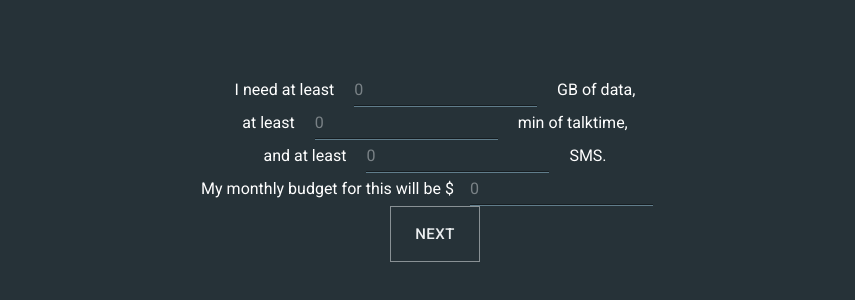
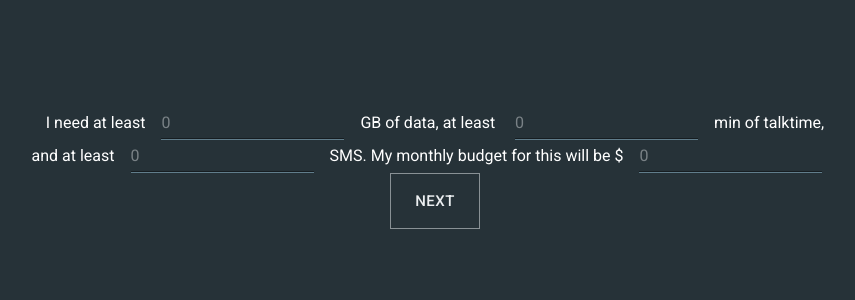
Before and after one commit to keanekwa/sg-mobile-plans, a React (Create React App) app: page /self in a window 1280 px wide. Shown: the part 224-524 px from the top of the page, without its empty margins (205-1060 px from the left). Built offline with nearby package versions, Linux system fonts and the light colour scheme.

Commit message:
Edited more styling. Now need do Result table styling

```diff
--- a/src/components/Result.js
+++ b/src/components/Result.js
@@ -25,7 +25,6 @@ export default function Result(props) {
 
   return (
     <Collapse in={checked} collapsedHeight='6.75rem'>
-      <Paper square={true} class='MobilePlanPaper'>
       <table onClick={expandOrMinimize}>
         <tbody>
           <tr>
@@ -47,7 +46,6 @@ export default function Result(props) {
       {pros === '' ? '' : <ul>{pros}</ul>}
       {cons === '' ? '' : 'Cons:'}
       {cons === '' ? '' : <ul>{cons}</ul>}
-      </Paper>
     </Collapse>
   );
 }
--- a/src/components/Result.scss
+++ b/src/components/Result.scss
@@ -1,18 +1,4 @@
 .MobilePlanPaper {
-  background-color: #fff !important;
-  padding: 1.5rem 1.75rem;
-  color: #333;
-  margin: 1.25rem 0 0 0;
-  text-align: left;
-  table {
-    border-collapse: collapse;
-    text-align: center;
-    margin: 0 0 1.5rem 0;
-    &:hover, &:focus, &:active {
-      cursor: pointer;
-      color: 'red';
-    }
-  }
   h2 {
     padding: 0 0 0 1rem;
     margin: 0,
--- a/src/components/SelectSelfOptions.js
+++ b/src/components/SelectSelfOptions.js
@@ -23,11 +23,14 @@ class SelectSelfOptions extends React.Component {
   render () {
     return (
       <div>
-        I need at least <Input placeholder='0' onChange={(event) => this.setState({ ['minData']: event.target.value })}/> GB of data, <br/>
-        at least <Input placeholder='0' onChange={(event) => this.setState({ ['minTalktime']: event.target.value })}/> min of talktime, <br/>
-        and at least <Input placeholder='0' onChange={(event) => this.setState({ ['minSMS']: event.target.value })}/> SMS. <br/>
-        My monthly budget for this will be $<Input placeholder='0' onChange={(event) => this.setState({ ['price']: event.target.value })}/><br/>
-        <Button onClick={() => this.handleClick()} variant='outlined' size='large' color='primary'>Next</Button>
+        I need at least
+        <Input placeholder='0' onChange={(event) => this.setState({ ['minData']: event.target.value })}/>
+        GB of data, at least <Input placeholder='0' onChange={(event) => this.setState({ ['minTalktime']: event.target.value })}/>
+        min of talktime, <br/>
+        and at least
+        <Input placeholder='0' onChange={(event) => this.setState({ ['minSMS']: event.target.value })}/>
+        SMS. My monthly budget for this will be $<Input placeholder='0' onChange={(event) => this.setState({ ['price']: event.target.value })}/><br/>
+        {!this.state.showResultList && <Button onClick={() => this.handleClick()} variant='outlined' size='large' color='primary'>Next</Button>}
         {this.state.showResultList && <ResultList optionsSelected={this.state}/>}
       </div>
     );
--- a/src/index.js
+++ b/src/index.js
@@ -15,6 +15,11 @@ const theme = createMuiTheme({
     },
   },
   overrides: {
+    App: {
+      root: {
+        backgroundColor: '#000',
+      },
+    },
     MuiButton: {
       root: {
         marginBottom: '1rem',
@@ -22,7 +27,7 @@ const theme = createMuiTheme({
       },
       sizeLarge: {
         padding: '14px 24px',
-      }
+      },
     },
     MuiInput: {
       root: {
@@ -31,8 +36,20 @@ const theme = createMuiTheme({
       },
       underline: {
         borderBottom: '1px solid ' + blueGrey[500],
+      },
+    },
+    MuiCollapse: {
+      container:{
+        border: '1px solid ' + blueGrey[50],
+        margin: '1.25rem 0 0 0',
+      },
+      wrapper: {
+        padding: '1.5rem 1.75rem',
+        textAlign: 'left',
+        color: blueGrey[50],
+        backgroundColor: 'none',
       }
-    }
+    },
   },
 });
 
```
Lines whose indentation alone changed are shown as unchanged.
